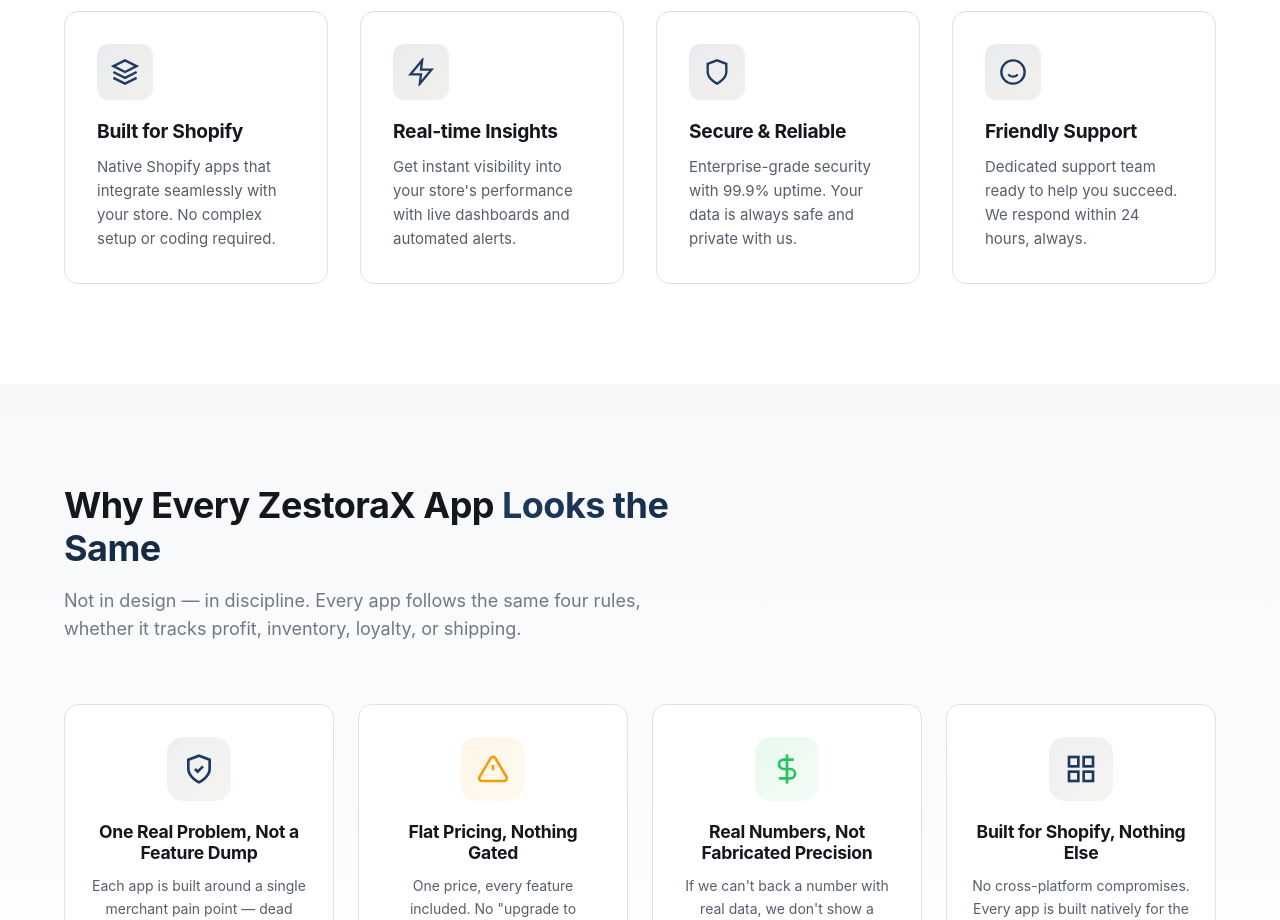
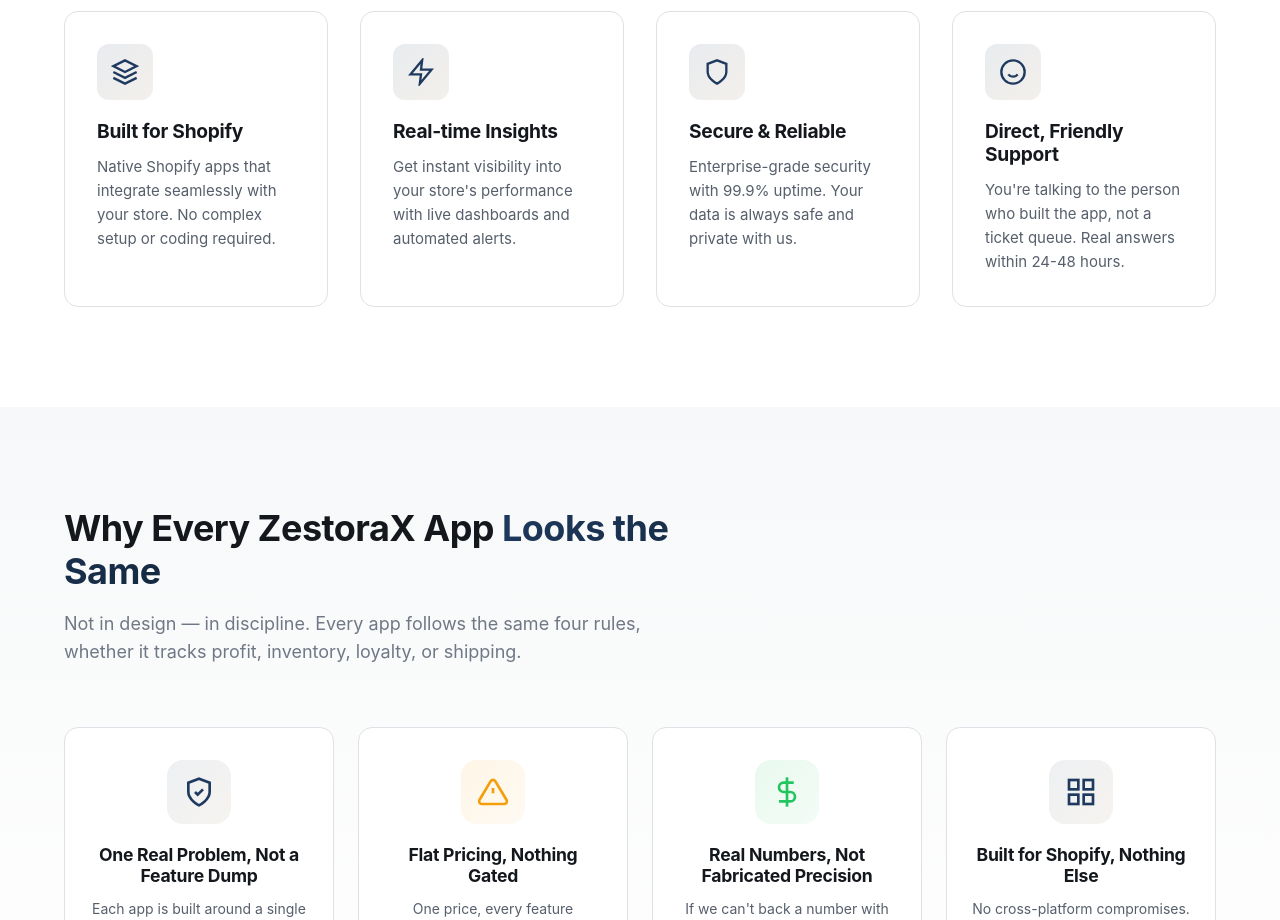
Before and after one commit to Harish14321/zestorax-website, a plain HTML site: page index.html in a window 1280 px wide. Shown: the part 840-1760 px from the top of the page. Drawn offline with Linux system fonts and the light colour scheme.

Commit message:
Fix remaining team-language and response-time inconsistencies
- Homepage's Friendly Support card said "Dedicated support team" and
  "respond within 24 hours, always" -- contradicted the solo-builder
  positioning and the 24-48 hour figure used everywhere else
- contact.html meta description dropped the same "our team" phrasing

```diff
--- a/index.html
+++ b/index.html
@@ -127,8 +127,8 @@
                             <path d="M8 14s1.5 2 4 2 4-2 4-2M9 9h.01M15 9h.01"/>
                         </svg>
                     </div>
-                    <h3>Friendly Support</h3>
-                    <p>Dedicated support team ready to help you succeed. We respond within 24 hours, always.</p>
+                    <h3>Direct, Friendly Support</h3>
+                    <p>You're talking to the person who built the app, not a ticket queue. Real answers within 24-48 hours.</p>
                 </div>
             </div>
         </div>
```
Also changed, not shown: contact.html (+1 -1 lines).
